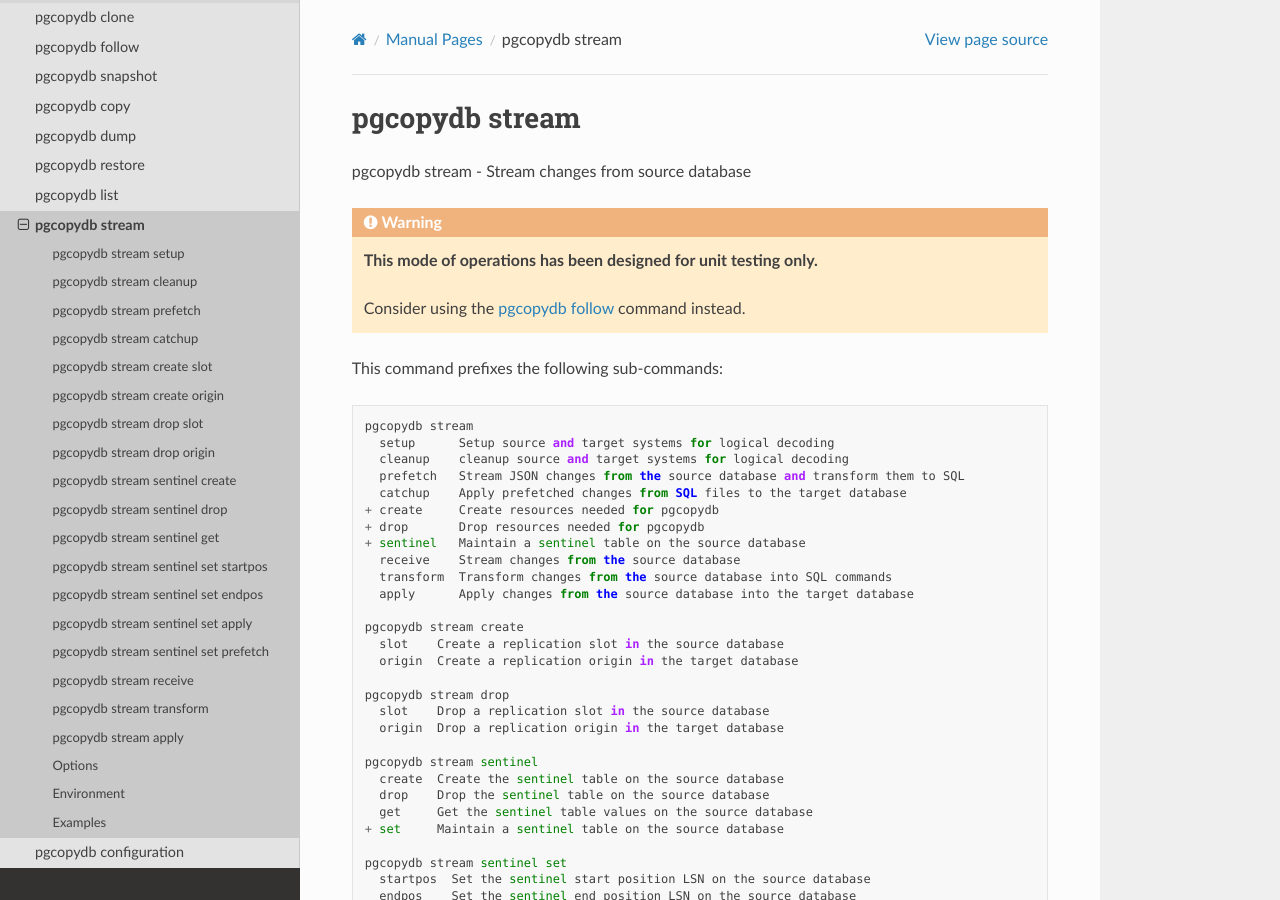
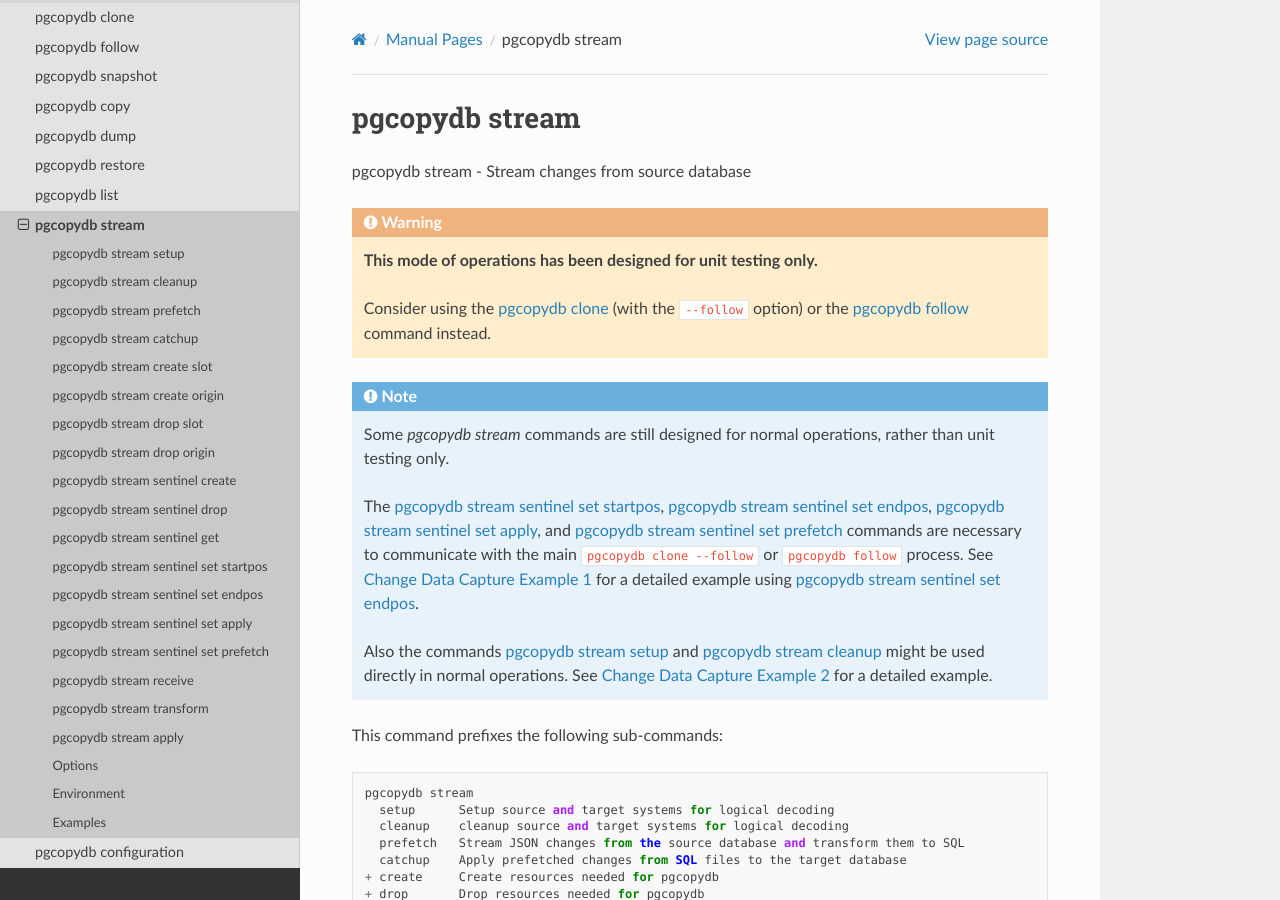
Before and after one commit to dimitri/pgcopydb, a Sphinx documentation site: the page built from docs/ref/pgcopydb_stream.rst, in a window 1280 px wide and 900 px high. Built offline with Sphinx 7.4.7 and the Read the Docs theme 2.0.0, drawn with Linux system fonts in a browser that asks for light colours.

Commit message:
Improve section about pgcopydb stream commands being for unit testing.
Some of those commands are not for testing only, not anymore. Document that,
and link to detailed examples that have been added to the main pgcopydb
clone --follow documentation.

```diff
--- a/docs/ref/pgcopydb_clone.rst
+++ b/docs/ref/pgcopydb_clone.rst
@@ -144,6 +144,8 @@ The ``pgcopydb clone`` command implements the following steps:
      --use-list`` option so that indexes and primary key constraints already
      created in step 4. are properly skipped now.
 
+.. _change_data_capture:
+
 Change Data Capture using Postgres Logical Decoding
 ^^^^^^^^^^^^^^^^^^^^^^^^^^^^^^^^^^^^^^^^^^^^^^^^^^^
 
@@ -158,6 +160,8 @@ the follow parts of the command even while the command is already running.
 
 The command :ref:`pgcopydb_stream_cleanup` must be used to free resources
 created to support the change data capture process.
+
+.. _change_data_capture_example_1:
 
 Change Data Capture Example 1
 ~~~~~~~~~~~~~~~~~~~~~~~~~~~~~
@@ -175,6 +179,8 @@ done follows:
 
    # later when the migration is finished, clean-up both source and target
    $ pgcopydb stream cleanup
+
+.. _change_data_capture_example_2:
 
 Change Data Capture Example 2
 ~~~~~~~~~~~~~~~~~~~~~~~~~~~~~
--- a/docs/ref/pgcopydb_stream.rst
+++ b/docs/ref/pgcopydb_stream.rst
@@ -9,7 +9,26 @@ pgcopydb stream - Stream changes from source database
 
    **This mode of operations has been designed for unit testing only.**
 
-   Consider using the :ref:`pgcopydb_follow` command instead.
+   Consider using the :ref:`pgcopydb_clone` (with the ``--follow`` option)
+   or the :ref:`pgcopydb_follow` command instead.
+
+.. note::
+
+   Some *pgcopydb stream* commands are still designed for normal operations,
+   rather than unit testing only.
+
+   The :ref:`pgcopydb_stream_sentinel_set_startpos`,
+   :ref:`pgcopydb_stream_sentinel_set_endpos`,
+   :ref:`pgcopydb_stream_sentinel_set_apply`, and
+   :ref:`pgcopydb_stream_sentinel_set_prefetch` commands are necessary to
+   communicate with the main ``pgcopydb clone --follow`` or ``pgcopydb
+   follow`` process. See :ref:`change_data_capture_example_1` for a detailed
+   example using :ref:`pgcopydb_stream_sentinel_set_endpos`.
+
+   Also the commands :ref:`pgcopydb_stream_setup` and
+   :ref:`pgcopydb_stream_cleanup` might be used directly in normal
+   operations. See :ref:`change_data_capture_example_2` for a detailed
+   example.
 
 This command prefixes the following sub-commands:
 
```
